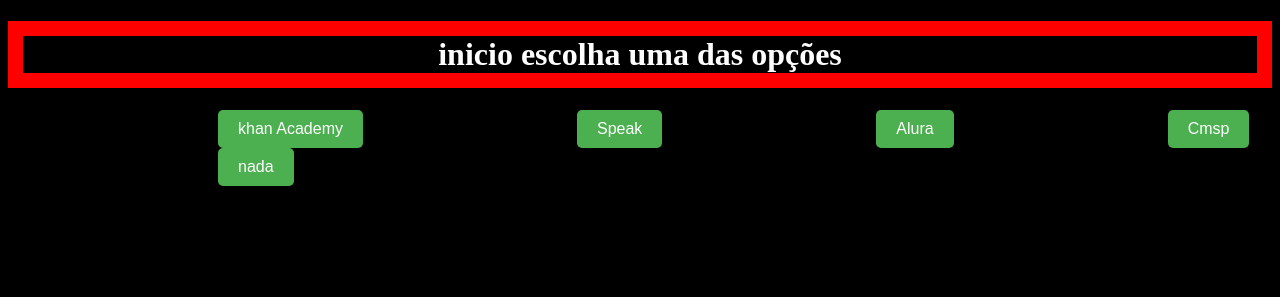
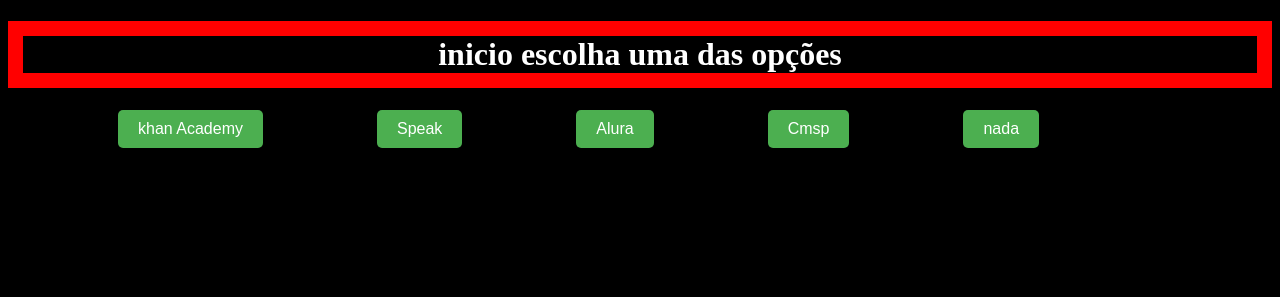
Before and after one commit to Sky-1A-44918/njaINAkm13FKINI, a plain HTML site: page index.html in a window 1280 px wide. Shown: the top 297 px of the page. Drawn offline with Linux system fonts and the light colour scheme.

Commit message:
Update index.html

```diff
--- a/index.html
+++ b/index.html
@@ -7,7 +7,7 @@
     <style>
         .button {
             padding: 10px 20px;
-            margin-left: 210px;
+            margin-left: 110px;
             background-color: #4CAF50;
             color: white;
             border: none;
```
